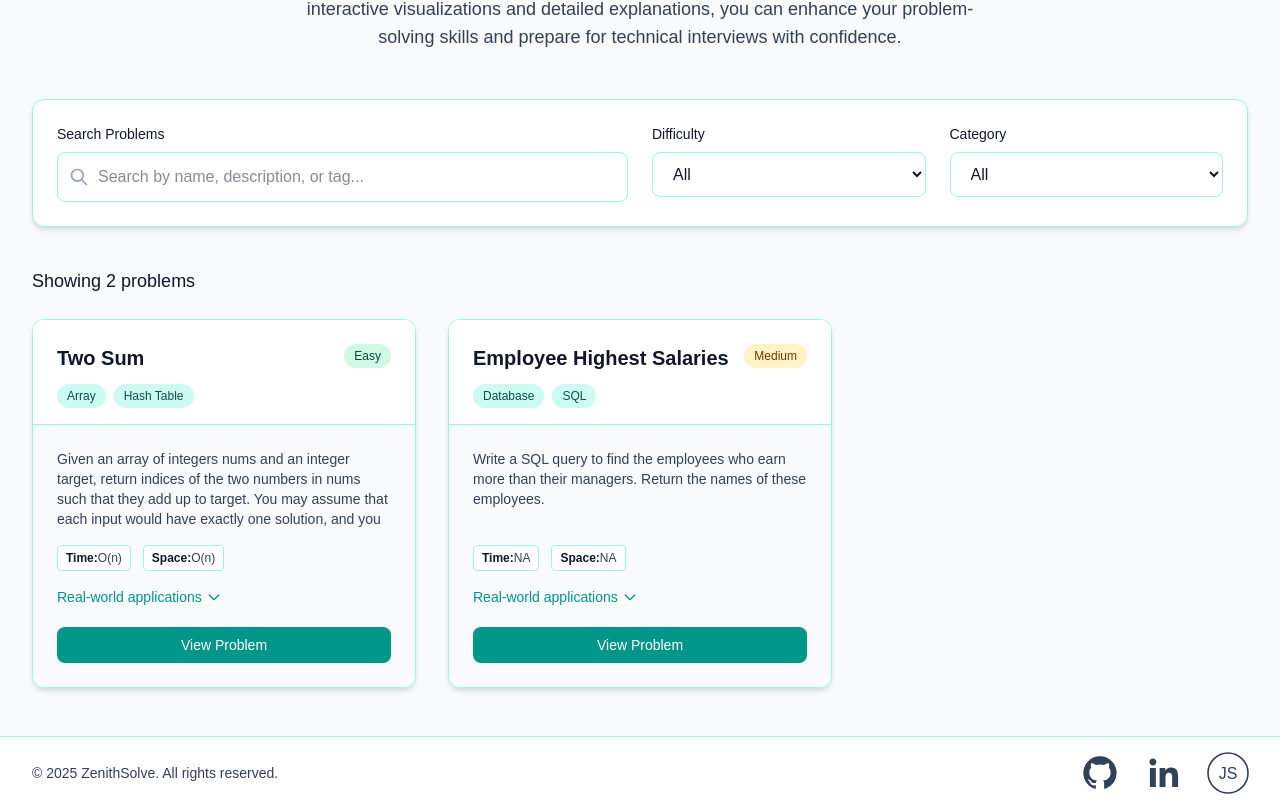
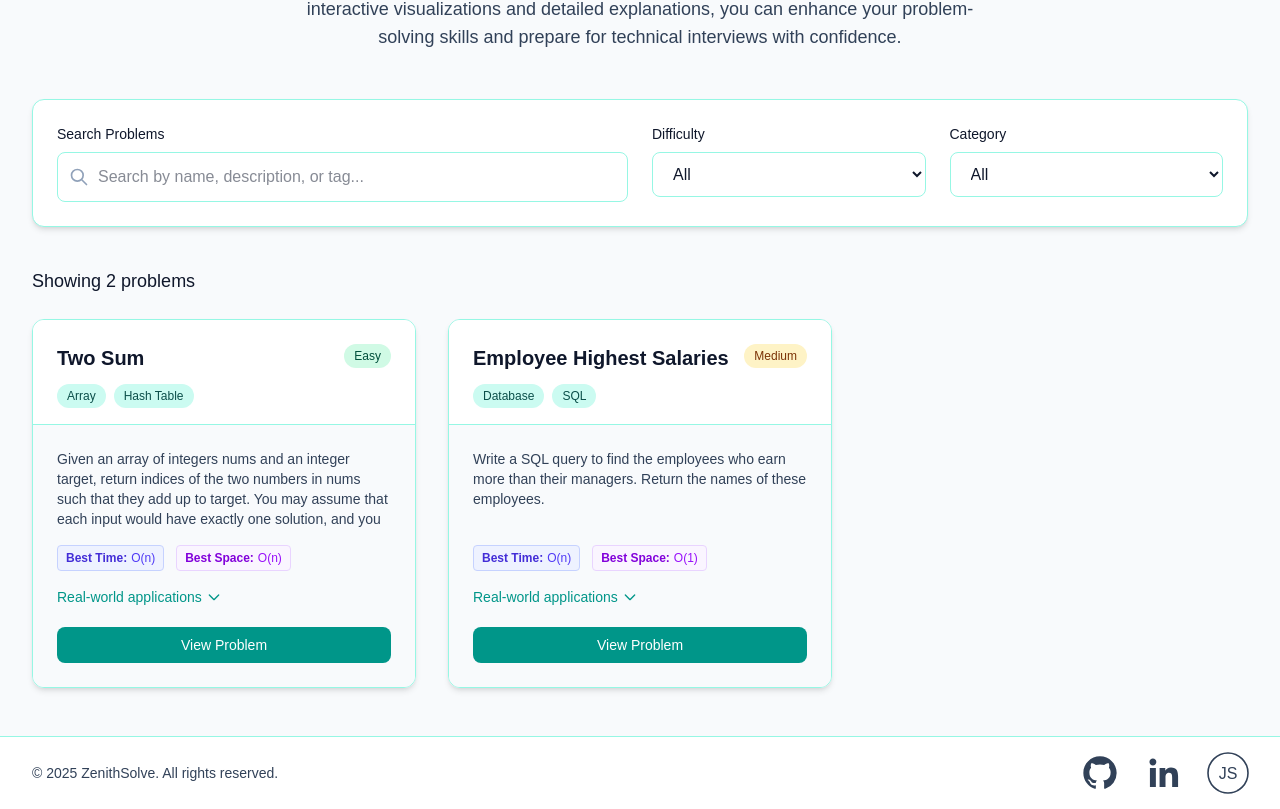
Before and after one commit to mehtajinesh/ZenithSolve-Frontend, a Next.js app: page / in a window 1280 px wide. Shown: the part 989-1798 px from the top of the page. Built offline with nearby package versions, Linux system fonts and the light colour scheme.

Commit message:
added for multiple solutions

```diff
--- a/src/app/problems/[id]/page.tsx
+++ b/src/app/problems/[id]/page.tsx
@@ -224,23 +224,36 @@ export default function ProblemDetail() {
                 <div>
                   <h2 className="text-xl font-bold mb-3 text-slate-900 dark:text-white">Solution Approach</h2>
                   <p className="text-slate-700 dark:text-slate-300 mb-4">
-                    {problem.id === 'two-sum' ? (
-                      'We can use a hash map to efficiently find complements. By storing each number as we iterate through the array, we can check if the complement (target - current number) exists in our hash map.'
-                    ) : (
-                      problem.solutionApproach || 'A detailed explanation of the solution approach would go here.'
-                    )}
+                    {problem.solutionApproach || 'A detailed explanation of the solution approach would go here.'}
                   </p>
                 </div>
 
                 {/* Solutions */}
-                <div className="space-y-6">
-                  {problem.pythonSolution && (
-                    <div>
-                      <h2 className="text-xl font-bold mb-3 text-slate-900 dark:text-white">Python Implementation</h2>
+                <div className="space-y-8">
+                  {problem.pythonSolutions?.map((solution, index) => (
+                    <div key={index}>
+                      <div className="flex items-center gap-4 mb-3">
+                        <h2 className="text-xl font-bold text-slate-900 dark:text-white">
+                          {solution.name}
+                        </h2>
+                        <div className="flex gap-2 text-sm">
+                          <span className="px-2 py-1 rounded-full bg-blue-100 text-blue-900 dark:bg-blue-900/30 dark:text-blue-300">
+                            Time: {solution.timeComplexity}
+                          </span>
+                          <span className="px-2 py-1 rounded-full bg-purple-100 text-purple-900 dark:bg-purple-900/30 dark:text-purple-300">
+                            Space: {solution.spaceComplexity}
+                          </span>
+                        </div>
+                      </div>
+
+                      <p className="text-slate-700 dark:text-slate-300 mb-4">
+                        {solution.description}
+                      </p>
+
                       <div className="relative">
                         <pre className="language-python bg-slate-50 dark:bg-slate-900 p-4 rounded-lg overflow-x-auto border border-teal-200 dark:border-slate-700">
                           <code className="text-slate-900 dark:text-slate-200 font-mono">
-                            {problem.pythonSolution}
+                            {solution.code}
                           </code>
                         </pre>
                         <button
@@ -253,8 +266,9 @@ export default function ProblemDetail() {
                         </button>
                       </div>
                     </div>
-                  )}
+                  ))}
 
+                  {/* SQL Solution (unchanged) */}
                   {problem.sqlSolution && (
                     <div>
                       <h2 className="text-xl font-bold mb-3 text-slate-900 dark:text-white">SQL Solution</h2>
--- a/src/components/problem/ProblemCard.tsx
+++ b/src/components/problem/ProblemCard.tsx
@@ -18,9 +18,8 @@ export type Problem = {
   difficulty: "Easy" | "Medium" | "Hard";
   categories: string[];
   realWorldApplications: RealWorldApplication[];
-  likes: number;
-  timeComplexity: string;
-  spaceComplexity: string;
+  bestTimeComplexity?: string;
+  bestSpaceComplexity?: string;
 };
 
 type ProblemCardProps = {
@@ -113,19 +112,25 @@ export default function ProblemCard({ problem }: ProblemCardProps) {
           {problem.description}
         </p>
 
-        {/* Complexity badges */}
+        {/* Best Complexity badges */}
+        {(problem.bestTimeComplexity || problem.bestSpaceComplexity) && (
           <div className="flex flex-wrap gap-3 mb-4 text-xs">
-          <div className="py-1 px-2 rounded bg-white dark:bg-slate-800 border border-teal-200 dark:border-slate-700">
-            <span className="font-semibold text-slate-900 dark:text-slate-200">Time:</span>
-            <span className="text-slate-700 dark:text-slate-300">{problem.timeComplexity}</span>
+            {problem.bestTimeComplexity && (
+              <div className="py-1 px-2 rounded bg-indigo-50 dark:bg-indigo-900/30 border border-indigo-200 dark:border-indigo-800">
+                <span className="font-semibold text-indigo-700 dark:text-indigo-300">Best Time:</span>
+                <span className="text-indigo-600 dark:text-indigo-400 ml-1">{problem.bestTimeComplexity}</span>
               </div>
-          <div className="py-1 px-2 rounded bg-white dark:bg-slate-800 border border-teal-200 dark:border-slate-700">
-            <span className="font-semibold text-slate-900 dark:text-slate-200">Space:</span>
-            <span className="text-slate-700 dark:text-slate-300">{problem.spaceComplexity}</span>
+            )}
+            {problem.bestSpaceComplexity && (
+              <div className="py-1 px-2 rounded bg-purple-50 dark:bg-purple-900/30 border border-purple-200 dark:border-purple-800">
+                <span className="font-semibold text-purple-700 dark:text-purple-300">Best Space:</span>
+                <span className="text-purple-600 dark:text-purple-400 ml-1">{problem.bestSpaceComplexity}</span>
               </div>
+            )}
           </div>
+        )}
 
-        {/* Real-world applications preview */}
+        {/* Real-world applications button */}
         <div className="mb-5">
           <button
             className="text-sm text-teal-600 dark:text-teal-400 hover:text-teal-700 dark:hover:text-teal-300 focus:outline-none flex items-center transition-colors"
@@ -158,12 +163,16 @@ export default function ProblemCard({ problem }: ProblemCardProps) {
                   className="p-3 rounded-lg bg-white dark:bg-slate-800 border border-teal-200 dark:border-slate-700"
                 >
                   <div className="font-medium mb-1 text-teal-700 dark:text-teal-400">
-                    {app.industry}
+                    {typeof app === 'string' ? app : app.industry}
                   </div>
+                  {typeof app !== 'string' && (
+                    <>
                       <p className="mb-1 text-slate-700 dark:text-slate-300">{app.description}</p>
                       <div className="text-xs text-slate-600 dark:text-slate-400">
                         Impact: {app.impact}
                       </div>
+                    </>
+                  )}
                 </div>
               ))}
             </motion.div>
--- a/src/data/mockProblems.ts
+++ b/src/data/mockProblems.ts
@@ -5,7 +5,13 @@ export interface Problem {
   categories: string[];
   description: string;
   solutionApproach?: string;
-  pythonSolution?: string;
+  pythonSolutions?: Array<{
+    name: string;
+    description: string;
+    code: string;
+    timeComplexity: string;
+    spaceComplexity: string;
+  }>;
   sqlSolution?: string;
   schemaInfo?: string;
   realWorldApplications?: (string | { industry: string; description: string; impact: string; })[];
@@ -16,6 +22,8 @@ export interface Problem {
   }>;
   timeComplexity?: string;
   spaceComplexity?: string;
+  bestTimeComplexity?: string;
+  bestSpaceComplexity?: string;
 }
 
 export const mockProblems: Problem[] = [
@@ -25,7 +33,60 @@ export const mockProblems: Problem[] = [
     difficulty: 'Easy',
     categories: ['Array', 'Hash Table'],
     description: 'Given an array of integers nums and an integer target, return indices of the two numbers in nums such that they add up to target. You may assume that each input would have exactly one solution, and you may not use the same element twice.',
-    solutionApproach: 'We use a hash map to store the complement of each number we\'ve seen. As we iterate through the array, we check if the current number\'s complement exists in our hash map.',
+    solutionApproach: 'We can solve this problem using different approaches, each with its own trade-offs between time and space complexity.',
+    bestTimeComplexity: 'O(n)',
+    bestSpaceComplexity: 'O(n)',
+    pythonSolutions: [
+      {
+        name: 'Hash Table Approach',
+        description: 'We use a hash map to store the complement of each number we\'ve seen. As we iterate through the array, we check if the current number\'s complement exists in our hash map.',
+        code: `def twoSum(self, nums: List[int], target: int) -> List[int]:
+    seen = {}
+    for i, num in enumerate(nums):
+        complement = target - num
+        if complement in seen:
+            return [seen[complement], i]
+        seen[num] = i
+    return []  # No solution found`,
+        timeComplexity: 'O(n)',
+        spaceComplexity: 'O(n)'
+      },
+      {
+        name: 'Two-Pointer Approach',
+        description: 'First sort the array and use two pointers from both ends. Move pointers based on if current sum is greater or lesser than target. Note: This approach needs to track original indices.',
+        code: `def twoSum(self, nums: List[int], target: int) -> List[int]:
+    # Create array of tuples with (number, index)
+    nums_with_index = [(num, i) for i, num in enumerate(nums)]
+    # Sort by number
+    nums_with_index.sort(key=lambda x: x[0])
+    left, right = 0, len(nums) - 1
+
+    while left < right:
+        current_sum = nums_with_index[left][0] + nums_with_index[right][0]
+        if current_sum == target:
+            return [nums_with_index[left][1], nums_with_index[right][1]]
+        elif current_sum < target:
+            left += 1
+        else:
+            right -= 1
+    return []  # No solution found`,
+        timeComplexity: 'O(n log n)',
+        spaceComplexity: 'O(n)'
+      },
+      {
+        name: 'Brute Force Approach',
+        description: 'Check every possible pair of numbers in the array.',
+        code: `def twoSum(self, nums: List[int], target: int) -> List[int]:
+    n = len(nums)
+    for i in range(n):
+        for j in range(i + 1, n):
+            if nums[i] + nums[j] == target:
+                return [i, j]
+    return []  # No solution found`,
+        timeComplexity: 'O(n²)',
+        spaceComplexity: 'O(1)'
+      }
+    ],
     realWorldApplications: [
       {
         industry: "E-commerce",
@@ -38,16 +99,6 @@ export const mockProblems: Problem[] = [
         impact: "Reduces fraud detection time by 35%"
       }
     ],
-    timeComplexity: "O(n)",
-    spaceComplexity: "O(n)",
-    pythonSolution: `def twoSum(self, nums: List[int], target: int) -> List[int]:
-    seen = {}
-    for i, num in enumerate(nums):
-        complement = target - num
-        if complement in seen:
-            return [seen[complement], i]
-        seen[num] = i
-    return []  # No solution found`,
     examples: [
       {
         input: 'nums = [2,7,11,15], target = 9',
@@ -63,6 +114,8 @@ export const mockProblems: Problem[] = [
     categories: ['Database', 'SQL'],
     description: 'Write a SQL query to find the employees who earn more than their managers. Return the names of these employees.',
     solutionApproach: 'We can solve this using a self-join on the Employee table, joining each employee with their manager using the managerId field.',
+    bestTimeComplexity: "O(n)",
+    bestSpaceComplexity: "O(1)",
     schemaInfo: `CREATE TABLE Employee (
     id INT PRIMARY KEY,
     name VARCHAR(255),
@@ -90,8 +143,6 @@ WHERE e1.salary > e2.salary;`,
         impact: "Facilitates equitable salary distribution and reduces bias in compensation practices."
       }
     ],
-    timeComplexity: "NA",
-    spaceComplexity: "NA",
     examples: [
       {
         input: `
```
Lines whose indentation alone changed are shown as unchanged.
